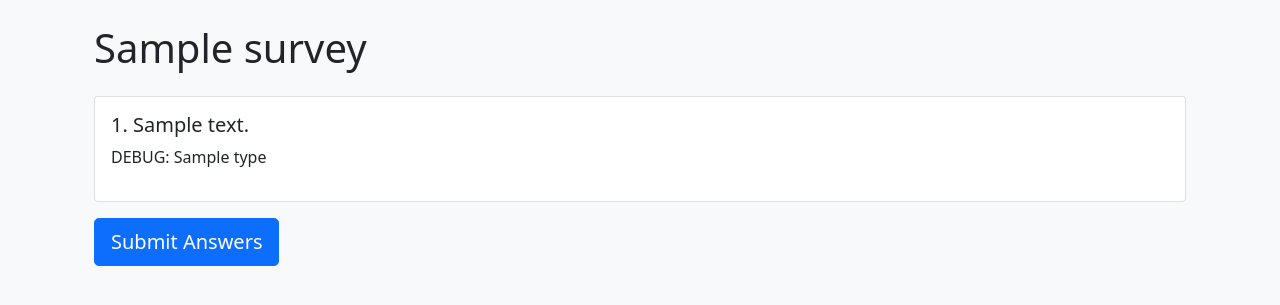
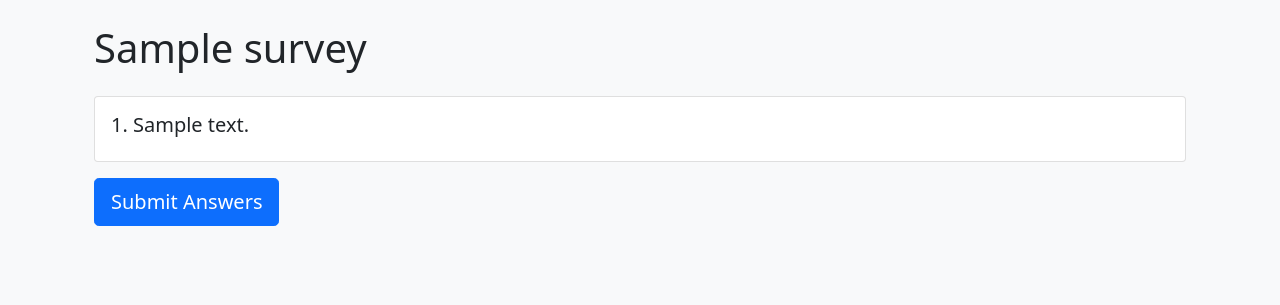
Before and after one commit to I-love-linux-12-31/QuestionnaireService, a Flask app: template templates/survey/take.html in a window 1280 px wide. Shown: the part 56-361 px from the top of the page. Run offline with Flask 3, Linux system fonts and the light colour scheme; the template is opened without the code that fills it: most values are stand-ins (such as "Sample title", 1, 10 or a date in 2020).

Commit message:
Removed debug info

```diff
--- a/templates/survey/take.html
+++ b/templates/survey/take.html
@@ -12,7 +12,7 @@
                     {{ loop.index }}. {{ question.text }}
                     {% if question.is_required %}<span class="text-danger">*</span>{% endif %}
                 </h5>
-                <p>DEBUG: {{ question.type }}</p>
+                {#<p>DEBUG: {{ question.type }}</p>#}
                 {% if question.type == QuestionType.TEXT %}
                     <textarea name="q_{{ question.id }}"
                         class="form-control"
```
